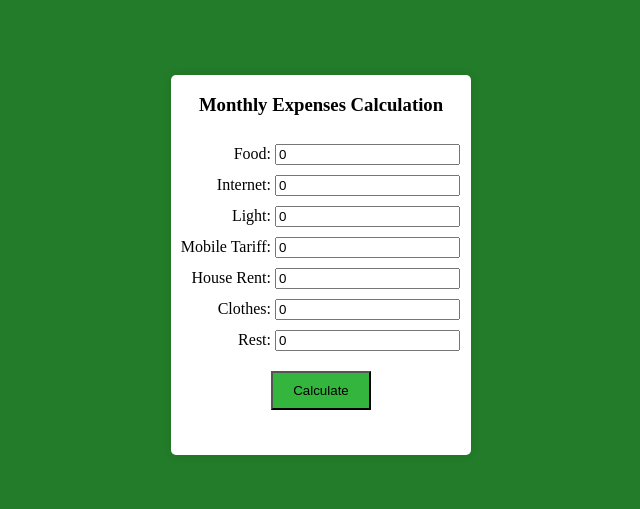
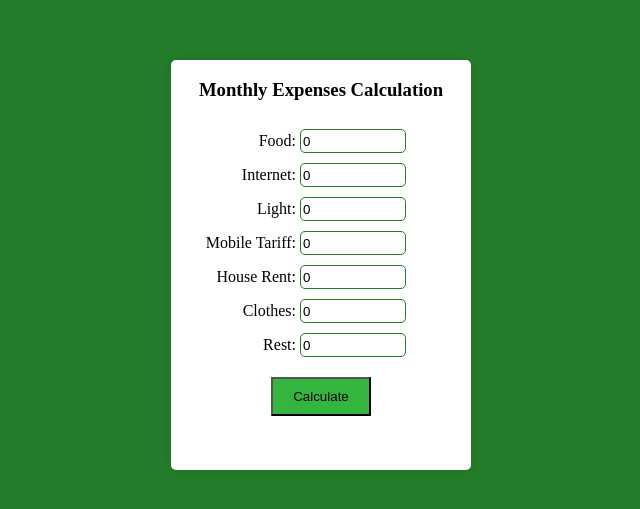
Before and after one commit to OlexandrVaidych/monthly-expenses, a plain HTML site: page index.html in a window 1280 px wide. Shown: the part 135-644 px from the top of the page, without its empty margins (319-959 px from the left). Drawn offline with Linux system fonts and the light colour scheme.

Commit message:
style for input created

```diff
--- a/styles.css
+++ b/styles.css
@@ -9,7 +9,7 @@ body {
 
 .container {
     width: 300px;
-    height: 380px;
+    height: 410px;;
     background-color: #ffffff;
     border-radius: 5px;
     box-shadow: 0 0 10px rgba(0, 0, 0, 0.1);
@@ -21,13 +21,20 @@ body {
 }
 
 .form-group {
-    margin-top: 10px;
+    margin: 10px 0  0 25px;
 }
 
 label {
     display: inline-block;
     width: 100px;
     text-align: right;
+}
+
+input {
+    height: 20px;
+    width: 100px;
+    border: 1.5px solid #237c29;
+    border-radius:5px;
 }
 
 .form-button {
```
